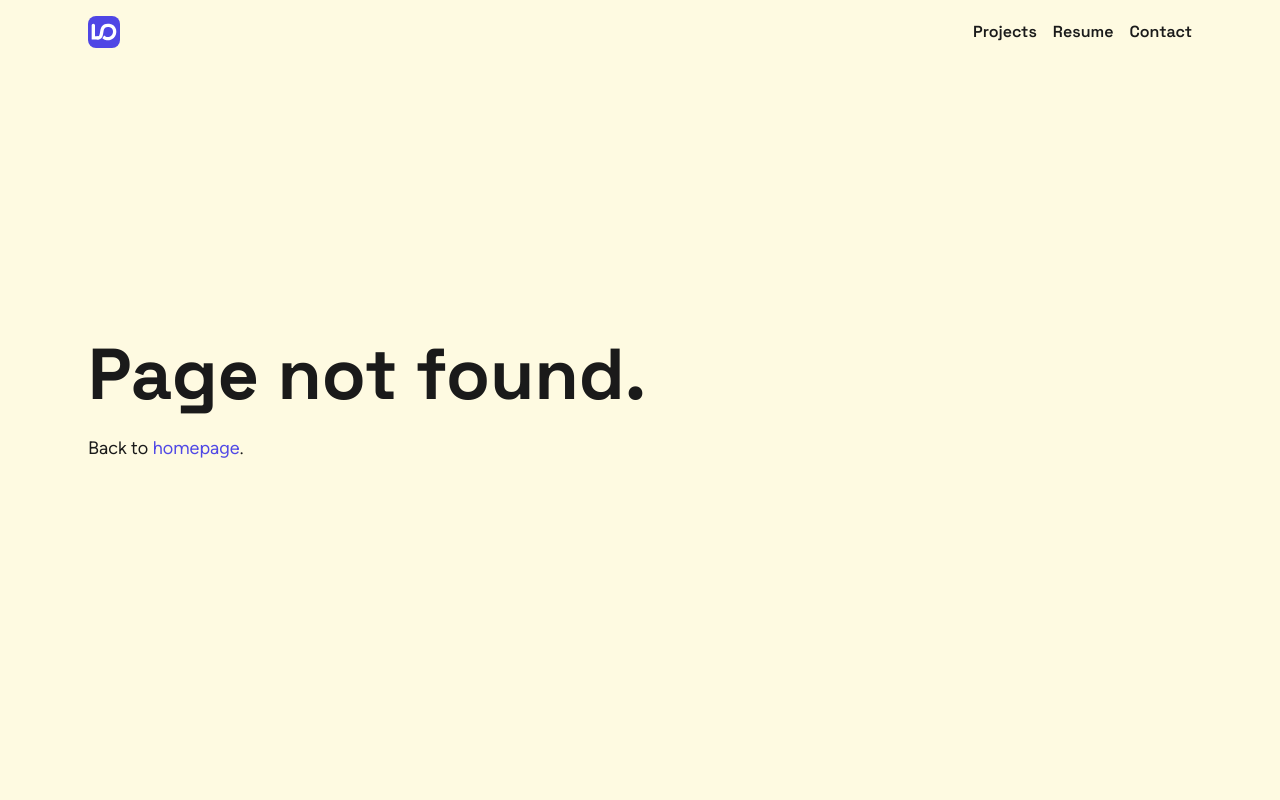
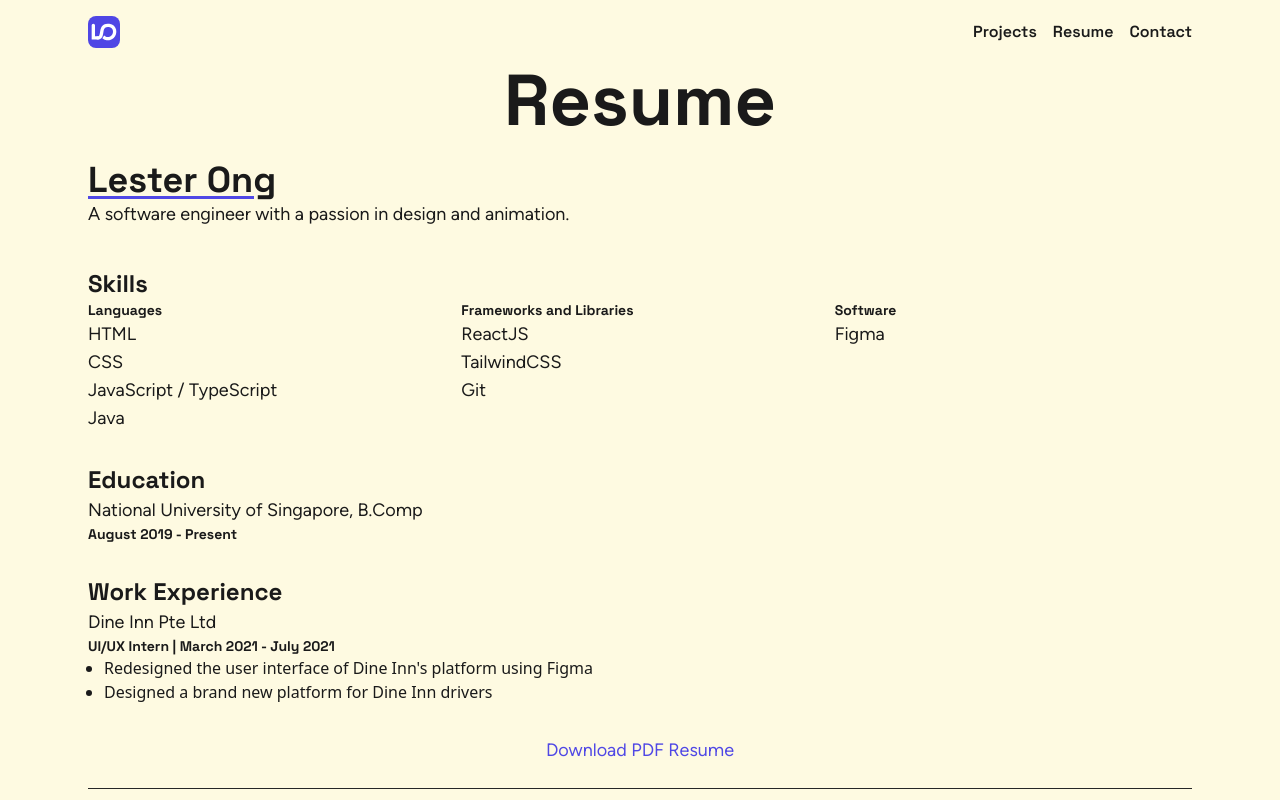
Before and after one commit to lesterong/lesterong.com, a React (Create React App) app: page /resume in a window 1280 px wide. Before the commit this address had no page. Shown: the top 800 px of the page. Built offline with nearby package versions, Linux system fonts and the light colour scheme.

Commit message:
Add resume page

```diff
--- a/src/App.tsx
+++ b/src/App.tsx
@@ -1,11 +1,13 @@
 import React from 'react';
 import { BrowserRouter, Routes, Route } from 'react-router-dom';
+import Contact from './pages/Contact';
 import Navbar from './components/Navbar';
 import Home from './pages/Home';
 import NotFound from './pages/NotFound';
 import Projects from './pages/Projects';
 import Footer from './sections/Footer';
 import ScrollToTop from './utils/ScrollToTop';
+import Resume from './pages/Resume';
 
 const App = () => {
   return (
@@ -16,6 +18,8 @@ const App = () => {
         <Routes>
           <Route path="/" element={<Home />} />
           <Route path="projects" element={<Projects />} />
+          <Route path="resume" element={<Resume />} />
+          <Route path="contact" element={<Contact />} />
           <Route path="*" element={<NotFound />} />
         </Routes>
         <Footer />
--- a/src/components/Navbar.tsx
+++ b/src/components/Navbar.tsx
@@ -9,13 +9,13 @@ const Navbar = () => {
         <Logo />
       </Link>
       <div className="flex space-x-4">
-        <Link to="/projects" className={navLink}>
+        <Link to="projects" className={navLink}>
           Projects
         </Link>
-        <Link to="/" className={navLink}>
+        <Link to="resume" className={navLink}>
           Resume
         </Link>
-        <Link to="/" className={navLink}>
+        <Link to="contact" className={navLink}>
           Contact
         </Link>
       </div>
--- a/src/index.css
+++ b/src/index.css
@@ -29,7 +29,7 @@ h1 {
 }
 
 h2 {
-  @apply font-display text-3xl font-bold underline decoration-indigo-200 underline-offset-8 sm:text-4xl;
+  @apply font-display text-3xl font-bold underline decoration-indigo-200 underline-offset-4 sm:text-4xl;
 }
 
 h3 {
@@ -46,6 +46,10 @@ h5 {
 
 p {
   @apply font-body text-base font-normal sm:text-lg;
+}
+
+ul {
+  @apply ml-4 list-disc;
 }
 
 .project-link {
--- /dev/null
+++ b/src/pages/Contact.tsx
@@ -0,0 +1,10 @@
+import Section from '../sections/Section';
+import Bgcolors from '../types/Bgcolors';
+
+const Contact = () => (
+  <Section color={Bgcolors.Beige} isFillViewport>
+    <h1 className="mt-16 text-center">Contact</h1>
+  </Section>
+);
+
+export default Contact;
--- /dev/null
+++ b/src/pages/Resume.tsx
@@ -0,0 +1,61 @@
+import Section from '../sections/Section';
+import Bgcolors from '../types/Bgcolors';
+
+const Resume = () => (
+  <Section color={Bgcolors.Beige}>
+    <h1 className="mt-16 text-center">Resume</h1>
+    <h2 className="mt-6"> Lester Ong </h2>
+    <p className="mb-10">A software engineer with a passion in design and animation.</p>
+
+    <h3>Skills</h3>
+    <section className="mb-8 grid grid-cols-1 gap-4 sm:grid-cols-2 md:grid-cols-3">
+      <div>
+        <h4>Languages</h4>
+        <p>HTML</p>
+        <p>CSS</p>
+        <p>JavaScript / TypeScript</p>
+        <p>Java</p>
+      </div>
+      <div>
+        <h4>Frameworks and Libraries</h4>
+        <p>ReactJS</p>
+        <p>TailwindCSS</p>
+        <p>Git</p>
+      </div>
+      <div>
+        <h4>Software</h4>
+        <p>Figma</p>
+      </div>
+    </section>
+
+    <h3>Education</h3>
+    <section className="mb-8">
+      <div>
+        <p>National University of Singapore, B.Comp</p>
+        <h4>August 2019 - Present</h4>
+      </div>
+    </section>
+
+    <h3>Work Experience</h3>
+    <section className="mb-8">
+      <div>
+        <p>Dine Inn Pte Ltd</p>
+        <h4>UI/UX Intern | March 2021 - July 2021</h4>
+        <ul>
+          <li>Redesigned the user interface of Dine Inn&apos;s platform using Figma</li>
+          <li>Designed a brand new platform for Dine Inn drivers</li>
+        </ul>
+      </div>
+    </section>
+
+    <a
+      className="text-indigo-200 transition-colors duration-300 hover:text-indigo-300"
+      href="../files/Lester_Ong_CV"
+      download
+    >
+      <p className="mb-6 mt-8 text-center">Download PDF Resume</p>
+    </a>
+  </Section>
+);
+
+export default Resume;
```
Also changed, not shown: 1 other file (tests, documents, lock files or other folders).
